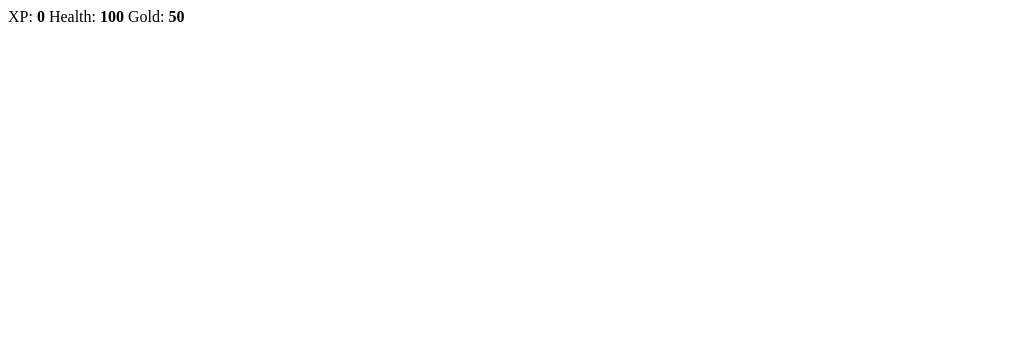
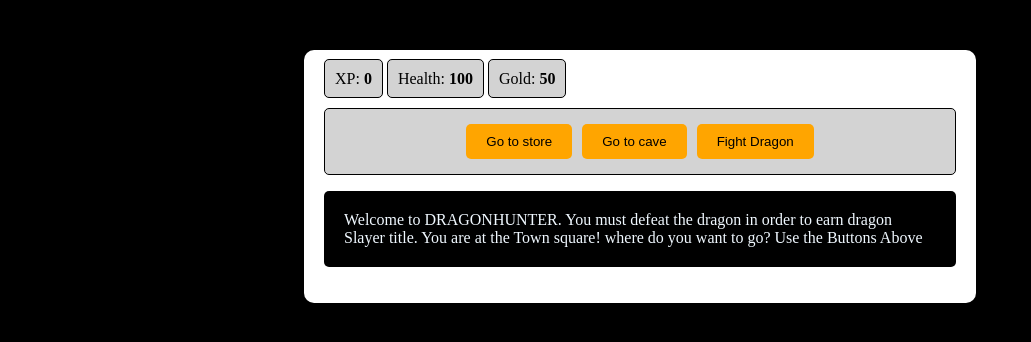
Before and after one commit to NamanOP1408/Rpg-game, a plain HTML site: page index.html in a window 1280 px wide. Shown: the whole page, without its empty margins (0-1031 px from the left). Drawn offline with Linux system fonts and the light colour scheme.

Commit message:
Gui Finished

```diff
--- a/index.html
+++ b/index.html
@@ -7,11 +7,24 @@
     <title>RPG GAME - DRAGONHUNTER</title>
 </head>
 <body>
-    <div>
+    <div id="main">
+        <div id="stats">
+            <span class="stats">XP:<strong> 0</strong></span>
+            <span class="stats">Health:<strong> 100</strong></span>
+            <span class="stats">Gold:<strong> 50</strong></span>
+        </div>
+        <div class="button-container">
+            <button id="button1">Go to store</button>
+            <button id="button2">Go to cave</button>
+            <button id="button3">Fight Dragon</button>
+        </div>
+        <div id="monsterStats">
+            <span class="stats1">Monster Name:<strong><span id="monsterName"></span></strong></span>
+            <span class="stats1">Health:<strong><span id="monsterHealth"></span></strong></span>
+
+        </div>
         <div>
-            <span>XP:<strong> 0</strong></span>
-            <span>Health:<strong> 100</strong></span>
-            <span>Gold:<strong> 50</strong></span>
+            <p>Welcome to DRAGONHUNTER. You must defeat the dragon in order to earn dragon Slayer title. You are at the Town square! where do you want to go? Use the Buttons Above</p>
         </div>
     </div>
 </body>
--- a/styles.css
+++ b/styles.css
@@ -0,0 +1,61 @@
+body {
+    background-color: black;
+}
+
+#main {
+    background-color: white;
+    width: 50%;
+    margin: 0 auto;
+    padding: 20px;
+    border-radius: 10px;
+    margin-top: 50px;
+}
+
+.stats {
+    background-color: lightgray;
+    padding: 10px;
+    border-radius: 5px;
+    border: 1px solid black;
+}
+
+.stats1 {
+    padding: 10px;
+    color: white;
+}
+
+#monsterStats {
+    background-color: red;
+    padding: 10px;
+    border-radius: 5px;
+    border: 1px solid black;
+    margin-top: 10px;
+    display: none;
+}
+
+button {
+    background-color: orange;
+    color: black;
+    padding: 10px 20px;
+    border: none;
+    border-radius: 5px;
+    margin: 5px;
+}
+
+.button-container {
+    display: flex;
+    flex-wrap: wrap;
+    justify-content: center;
+    align-items: center;
+    margin-top: 20px;
+    padding: 10px;
+    background-color: lightgray;
+    border-radius: 5px;
+    border: 1px solid black;
+}
+
+p {
+    background-color: black;
+    padding: 20px;
+    border-radius: 5px;
+    color: aliceblue;
+}
```
